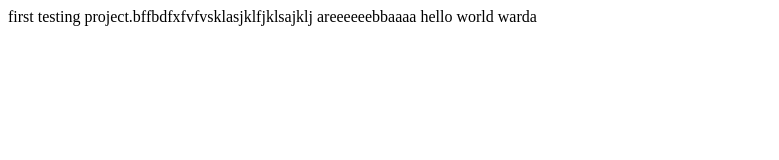
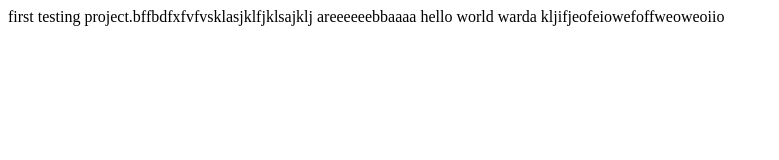
Before and after one commit to AreeebaArshad/Project1, a plain HTML site: page index.html in a window 1280 px wide. Shown: the whole page, without its empty margins (0-779 px from the left). Drawn offline with Linux system fonts and the light colour scheme.

Commit message:
fourth commit

```diff
--- a/index.html
+++ b/index.html
@@ -4,6 +4,7 @@
     areeeeeebbaaaa
     hello world
     warda
+    kljifjeofeiowefoffweoweoiio
 
 
 
```
